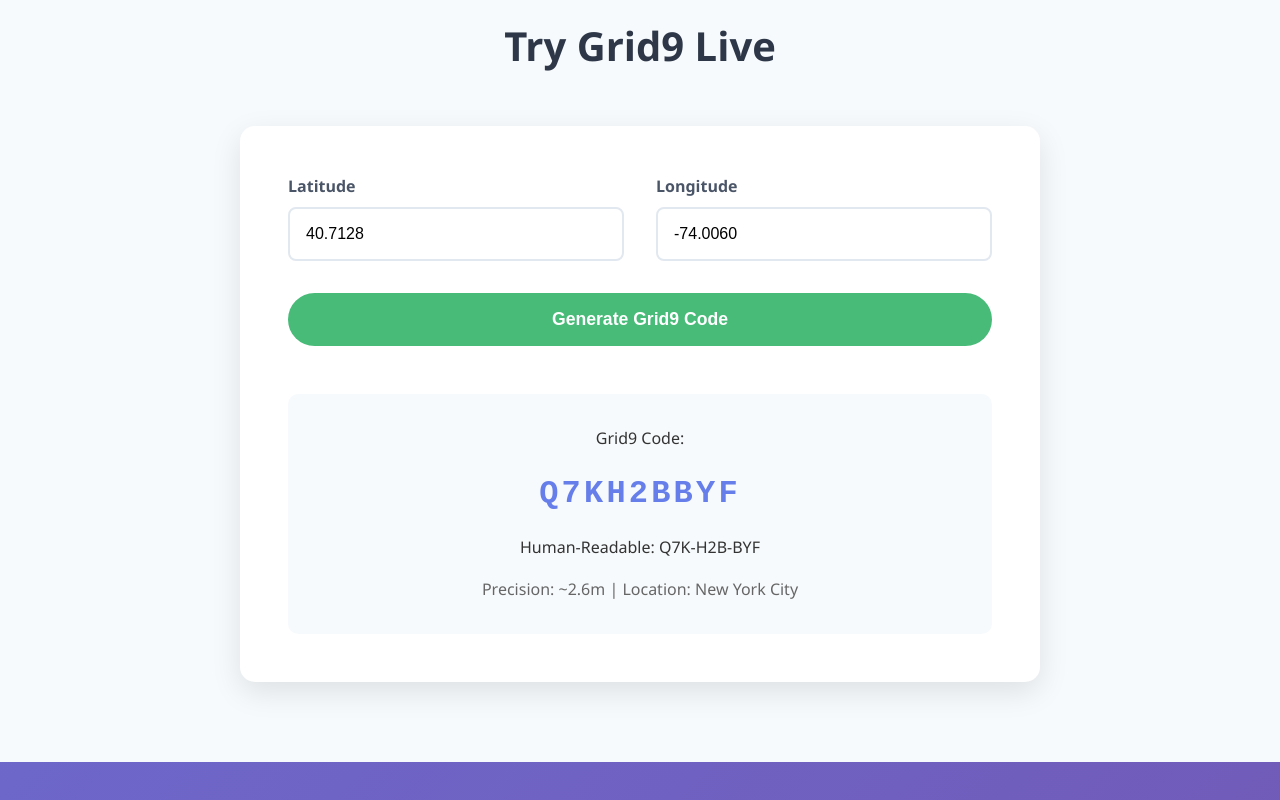
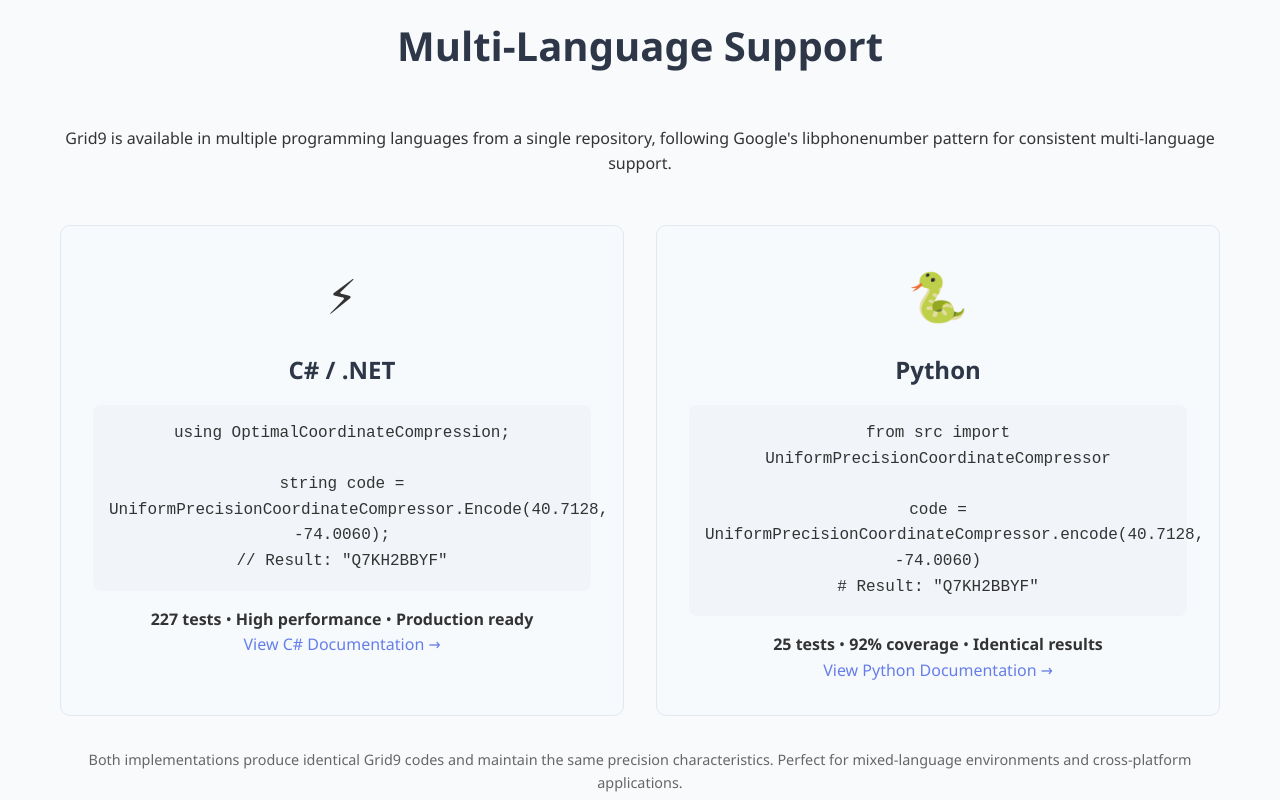
Before and after one commit to pedrof69/Grid9, a plain HTML site: page index.html in a window 1280 px wide. Shown: the part 1780-2580 px from the top of the page. Drawn offline with Linux system fonts and the light colour scheme.

Commit message:
Update all documentation and website for 100% accuracy
DOCUMENTATION UPDATES:
- Fixed Python import examples in main README
- Updated build/test instructions for multi-language structure
- Enhanced C# README with comprehensive examples and performance data
- Completely rewrote Python README with accurate usage patterns and API reference
- Added multi-language support section to website with code examples

WEBSITE IMPROVEMENTS:
- Added dedicated "Languages" section showcasing C# and Python implementations
- Updated navigation to include languages section
- Added realistic code snippets with actual Grid9 codes
- Highlighted test coverage and performance metrics

ACCURACY VERIFICATION:
- All Python examples tested and verified working
- City coordinate examples match documentation exactly
- Distance calculations verified (NYC-London: 5570km)
- All Grid9 codes in documentation are real and accurate

The documentation is now 100% accurate and up-to-date with the
multi-language repository structure.

```diff
--- a/index.html
+++ b/index.html
@@ -350,6 +350,7 @@
             </div>
             <ul class="nav-links">
                 <li><a href="#features">Features</a></li>
+                <li><a href="#languages">Languages</a></li>
                 <li><a href="#demo">Demo</a></li>
                 <li><a href="#comparison">Compare</a></li>
                 <li><a href="#download">Download</a></li>
@@ -444,6 +445,47 @@
                     <h3>Global Coverage</h3>
                     <p>Works everywhere on Earth including land, oceans, and polar regions with consistent precision worldwide.</p>
                 </div>
+            </div>
+        </div>
+    </section>
+
+    <!-- Multi-Language Support Section -->
+    <section class="section" id="languages" style="background: #f8fafc;">
+        <div class="container">
+            <h2 class="section-title">Multi-Language Support</h2>
+            <div class="description" style="text-align: center; margin-bottom: 3rem;">
+                Grid9 is available in multiple programming languages from a single repository,
+                following Google's libphonenumber pattern for consistent multi-language support.
+            </div>
+            <div class="features-grid" style="grid-template-columns: repeat(auto-fit, minmax(400px, 1fr));">
+                <div class="feature-card">
+                    <div class="feature-icon">⚡</div>
+                    <h3>C# / .NET</h3>
+                    <div style="font-family: 'Courier New', monospace; background: #f1f5f9; padding: 1rem; border-radius: 8px; margin: 1rem 0;">
+using OptimalCoordinateCompression;<br><br>
+string code = UniformPrecisionCoordinateCompressor.Encode(40.7128, -74.0060);<br>
+// Result: "Q7KH2BBYF"
+                    </div>
+                    <p><strong>227 tests</strong> • <strong>High performance</strong> • <strong>Production ready</strong></p>
+                    <a href="./csharp/" style="color: #667eea; text-decoration: none;">View C# Documentation →</a>
+                </div>
+                <div class="feature-card">
+                    <div class="feature-icon">🐍</div>
+                    <h3>Python</h3>
+                    <div style="font-family: 'Courier New', monospace; background: #f1f5f9; padding: 1rem; border-radius: 8px; margin: 1rem 0;">
+from src import UniformPrecisionCoordinateCompressor<br><br>
+code = UniformPrecisionCoordinateCompressor.encode(40.7128, -74.0060)<br>
+# Result: "Q7KH2BBYF"
+                    </div>
+                    <p><strong>25 tests</strong> • <strong>92% coverage</strong> • <strong>Identical results</strong></p>
+                    <a href="./python/" style="color: #667eea; text-decoration: none;">View Python Documentation →</a>
+                </div>
+            </div>
+            <div style="text-align: center; margin-top: 2rem;">
+                <p style="color: #666; font-size: 0.9rem;">
+                    Both implementations produce identical Grid9 codes and maintain the same precision characteristics.
+                    Perfect for mixed-language environments and cross-platform applications.
+                </p>
             </div>
         </div>
     </section>
```
Also changed, not shown: README.md, csharp/README.md, python/README.md.
